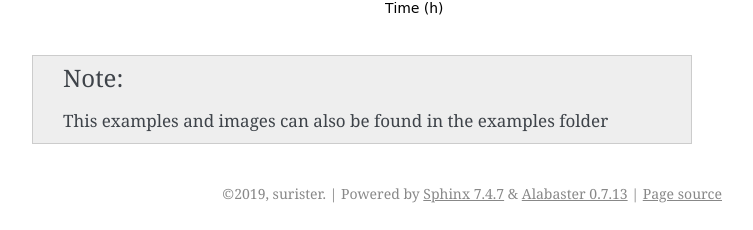
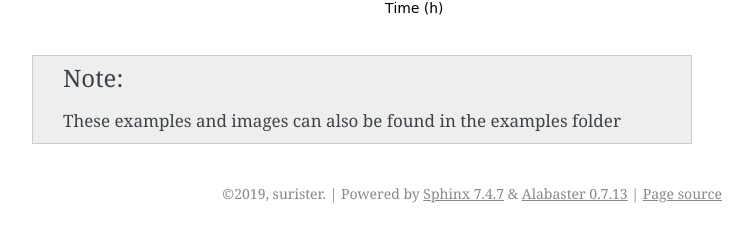
Before and after one commit to surister/wakapy, a Sphinx documentation site: the page built from docs/source/examples.rst, in a window 1280 px wide and 900 px high, scrolled down 2920 px. Shown: the part 667-897 px from the top of the window, without its empty margins (388-1141 px from the left). Built offline with Sphinx 7.4.7, drawn with Linux system fonts in a browser that asks for light colours.

Commit message:
fix typo

```diff
--- a/docs/source/examples.rst
+++ b/docs/source/examples.rst
@@ -112,4 +112,4 @@ __________________________________
 
 .. image:: /_static/example3.png
 
-.. note:: This examples and images can also be found in the examples folder
+.. note:: These examples and images can also be found in the examples folder
```
